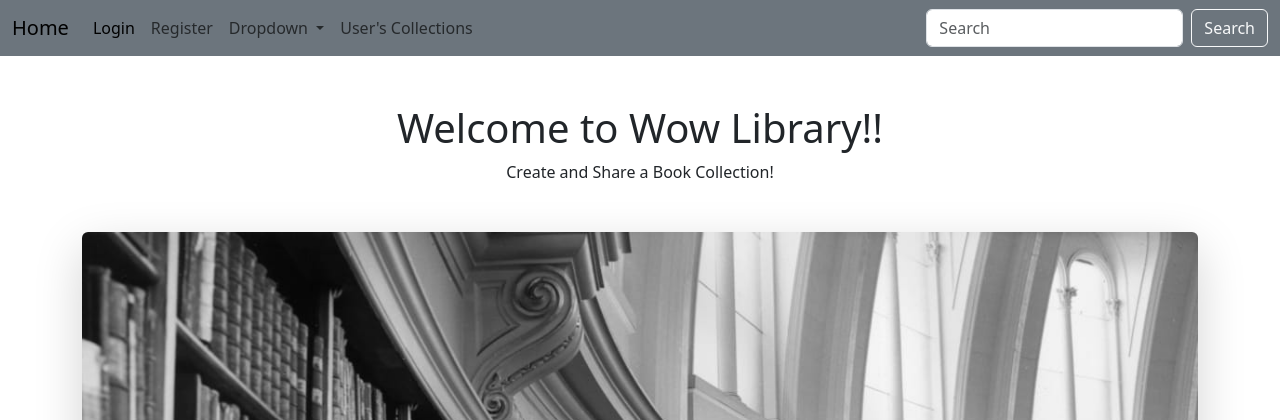
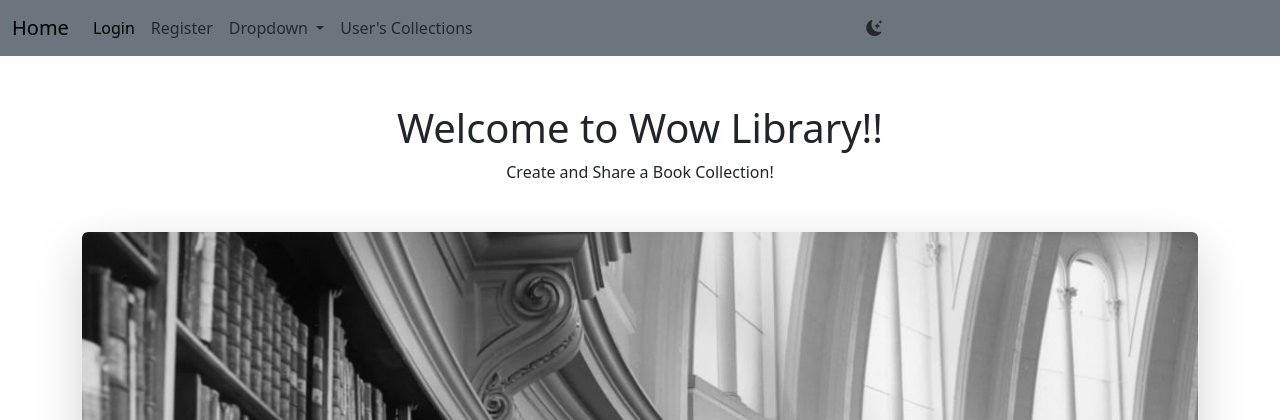
Before and after one commit to Jkhall81/Wow-Library, a Flask app: page / in a window 1280 px wide. Shown: the top 420 px of the page. Run offline with Flask 3, Linux system fonts and the light colour scheme; some libraries are stand-ins or nearby versions.

Commit message:
trying to get dark mode to work, having an issue where it is reseting back to default once i use a link or redirect.

```diff
--- a/app.py
+++ b/app.py
@@ -33,12 +33,20 @@ def load_user(id):
     return User.query.get(int(id))
 
 
-# Routes
+# context processing routes
 
 @app.context_processor
 def inject_user():
     return inject_current_user()
 
+
+@app.context_processor
+def inject_user_theme():
+    user_theme = request.args.get('theme')
+    return {'user_theme': user_theme}
+
+
+# Routes
 
 @app.route('/', methods=['GET', 'POST'])
 def home():
--- a/auth.py
+++ b/auth.py
@@ -13,6 +13,7 @@ data_manager = SQAlchemyDataManager('data/library.sqlite')
 
 @auth.route('/login', methods=['GET', 'POST'])
 def login():
+    user_theme = request.args.get('theme')
     form = LoginForm(request.form)
     if request.method == 'POST' and form.validate():
         email = form.email.data
@@ -23,7 +24,7 @@ def login():
             if check_password_hash(user.password, password):
                 flash('logged in successfully!')
                 login_user(user, remember=True)
-                return redirect(url_for('home', user=user))
+                return redirect(url_for('home', user=user, theme=user_theme))
             else:
                 flash('Incorrect password, try again.')
 
--- a/static/styles.css
+++ b/static/styles.css
@@ -2,3 +2,25 @@
     height: 250px !important;
     resize: vertical;
 }
+
+ .theme-button {
+        background: none;
+        border: none;
+        padding: 0;
+        cursor: pointer;
+        display: inline-block;
+        position: relative;
+    }
+
+    .theme-button i {
+        pointer-events: none; /* Prevent the icon from being clickable */
+    }
+
+    .theme-button::before {
+        content: "";
+        position: absolute;
+        top: 0;
+        left: 0;
+        width: 100%;
+        height: 100%;
+    }
--- a/templates/base.html
+++ b/templates/base.html
@@ -6,10 +6,11 @@
     <title>{% block title %} {% endblock %}</title>
     <link rel="favicon icon" href="{{ url_for('static', filename='library.png') }}">
     <link rel='stylesheet' href="{{ url_for('static', filename='styles.css')}}">
+    <link rel="stylesheet" href="https://cdn.jsdelivr.net/npm/bootstrap-icons@1.10.5/font/bootstrap-icons.css">
     <link href="https://cdn.jsdelivr.net/npm/bootstrap@5.3.1/dist/css/bootstrap.min.css" rel="stylesheet"
           integrity="sha384-4bw+/aepP/YC94hEpVNVgiZdgIC5+VKNBQNGCHeKRQN+PtmoHDEXuppvnDJzQIu9" crossorigin="anonymous">
 </head>
-<body>
+<body data-bs-theme="{{ user_theme }}">
 {% include 'navbar.html' %}
 {% if get_flashed_messages() %}
 {% for message in get_flashed_messages() %}
--- a/templates/navbar.html
+++ b/templates/navbar.html
@@ -9,7 +9,7 @@
             <ul class="navbar-nav me-auto mb-2 mb-lg-0">
                 {% if not current_user.is_authenticated %}
                 <li class="nav-item">
-                    <a class="nav-link active" aria-current="page" href="{{ url_for('auth.login') }}">Login</a>
+                    <a class="nav-link active" aria-current="page" href="{{ url_for('auth.login', theme=user_theme) }}">Login</a>
                 </li>
                 <li class="nav-item">
                     <a class="nav-link" href="{{ url_for('auth.sign_up') }}">Register</a>
@@ -17,9 +17,6 @@
                 {% else %}
                 <li class="nav-item">
                     <a class="nav-link active" aria-current="page" href="{{ url_for('crud.my_books', user_id=current_user.id) }}">My Books</a>
-                </li>
-                <li class="nav-item">
-                    <a class="nav-link" href="{{ url_for('auth.logout') }}">Logout</a>
                 </li>
                 {% endif %}
                 <li class="nav-item dropdown">
@@ -50,7 +47,7 @@
                     </a>
                     <ul class="dropdown-menu">
                         <li><a class="dropdown-item" href="#">Edit Personal Info</a></li>
-                        <li><a class="dropdown-item" href="#">Another action</a></li>
+                        <li><a class="dropdown-item" href="{{ url_for('auth.logout') }}">Logout</a></li>
                         <li>
                             <hr class="dropdown-divider">
                         </li>
@@ -59,12 +56,38 @@
                 </li>
                 {% endif %}
             </ul>
+            <ul class="navbar-nav me-auto mb-2 mb-lg-0">
+                <li class="nav-item">
+                    <button class="nav-link theme-button" onClick="myFunction()"><i id="themeIcon" class="bi bi-moon-stars-fill"></i></button>
+                </li>
+            </ul>
+            {% if current_user.is_authenticated and 'crud.my_books' in request.endpoint %}
             <form class="d-flex" role="search">
                 <input class="form-control me-2" type="search" placeholder="Search" aria-label="Search">
                 <button class="btn btn-outline-light" type="submit">Search</button>
             </form>
+            {% endif %}
         </div>
     </div>
+    <script>
+        function myFunction() {
+            let element = document.body;
+            let newTheme = element.dataset.bsTheme =
+            element.dataset.bsTheme == 'dark' ? 'light' : 'dark';
+
+            const themeIcon = document.getElementById('themeIcon');
+            themeIcon.classList.toggle('bi-moon-stars-fill');
+            themeIcon.classList.toggle('bi-brightness-high');
+
+            let url = new URL(window.location.href);
+            url.searchParams.set('theme', newTheme);
+            history.replaceState(null, null, url);
+
+        }
+
+        const themeIcon = document.getElementById('themeIcon');
+        themeIcon.addEventListener('click', myFunction);
+    </script>
 </nav>
 {% if current_user.is_authenticated %}
 <!-- Delete Account Modal -->
```
Also changed, not shown: templates/search_form.html (deleted, +0 -21 lines), templates/search_results.html (deleted, +0 -42 lines).
